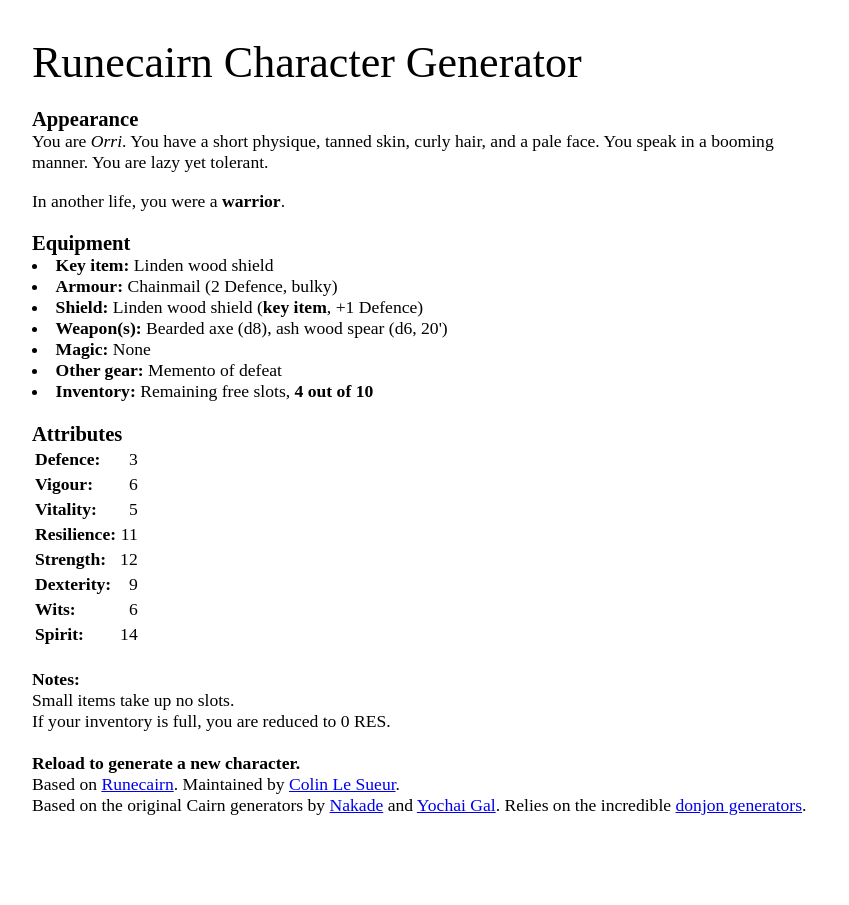
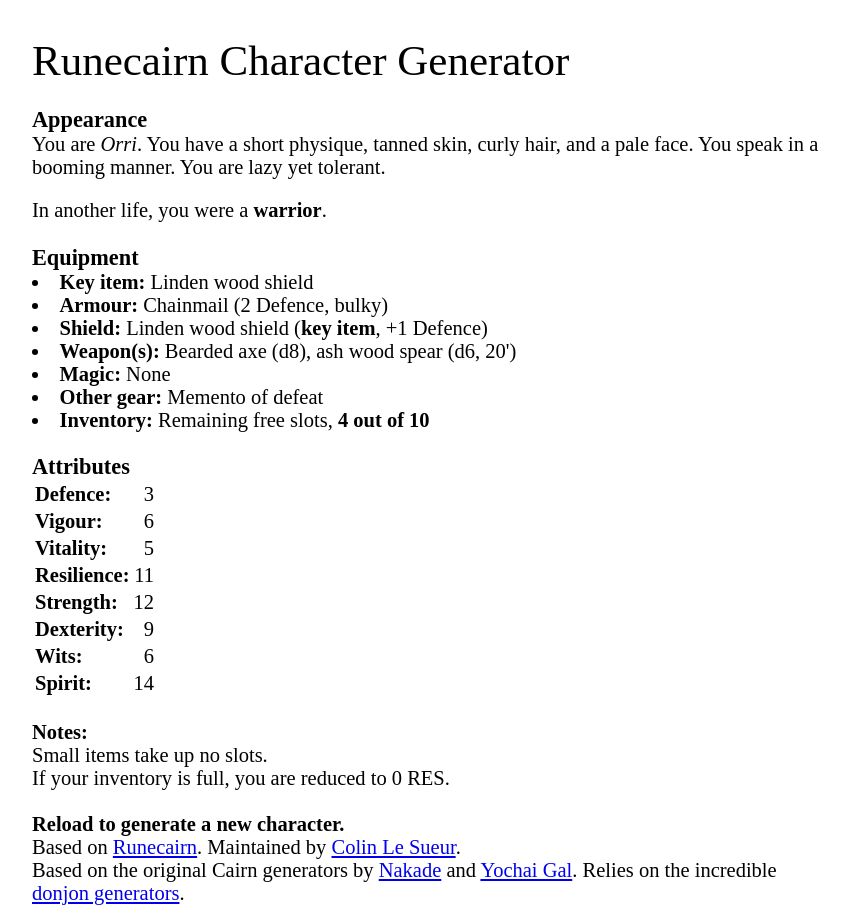
Before and after one commit to byodinsbeardrpg/byodinsbeardrpg.github.io, a Jekyll site: the page generator/index.html, which Jekyll copies as it is, in a window 1280 px wide. Shown: the whole page, without its empty margins (208-1057 px from the left). Built offline with Jekyll 4.4.1, drawn with Linux system fonts in a browser that asks for light colours; some web fonts are replaced.

Commit message:
Update index.html

```diff
--- a/generator/index.html
+++ b/generator/index.html
@@ -12,9 +12,9 @@
       a:active {color: #2a9c56}
       a:visited {color: #1a7a3f}
       a:hover {color: #32b865}
-	  h2 {margin-bottom: 0em; font-family: BlackBeard,black-beard; font-size: 250%; font-weight: 400}
-      h3 {margin-bottom: 0em; font-weight: 700; font-family: Futura PT,futura-pt}
-      body {width: 800px; margin: auto; font-family: Minion Pro,minion-pro; font-weight: 400; font-size: 110%}
+	  h2 {margin-bottom: 0em; font-family: BlackBeard,black-beard; font-size: 250%; font-weight: 400; font-size: calc(16px + 3vh);}
+      h3 {margin-bottom: 0em; font-weight: 700; font-family: Futura PT,futura-pt; font-size: calc(16px + 0.7vh);}
+      body {width: 800px; margin: auto; font-family: Minion Pro,minion-pro; font-weight: 400; font-size: calc(16px + 0.5vh);}
     </style>
      <script type="text/javascript" src="js/generator.js"></script>
     <script type="text/javascript" src="js/runecairn_data.js"></script>
```
